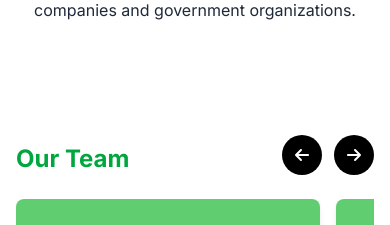
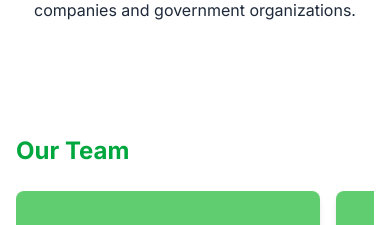
Before and after one commit to aayushneupane-git/nayatra-nextjs, a Next.js app: page / in a window 390 px wide. Shown: the part 1160-1385 px from the top of the page. Built offline with nearby package versions, Linux system fonts and the light colour scheme.

Commit message:
formatting and responsive test

```diff
--- a/src/app/page.js
+++ b/src/app/page.js
@@ -147,7 +147,7 @@ const AboutUsComponent = () => {
 
           {/* Copy */}
           <div className="text-center lg:text-left">
-            <h2 className="text-3xl sm:text-4xl font-bold text-green-600 mb-4 sm:mb-6">About Us</h2>
+            <h2 className="text-3xl sm:text-4xl font-bold text-green-600 mb-4 sm:mb-6 dark:text-white">About Us</h2>
             <p className="text-base sm:text-lg leading-relaxed text-gray-800 dark:text-gray-300">
               Concept Softworks is a software company, we develop custom built
               software for clients – covering everything from financial
@@ -316,7 +316,7 @@ const ContactUs = () => {
           {/* Left side - Contact form */}
           <div className="flex flex-col gap-6">
             <div>
-              <h2 className="text-3xl sm:text-4xl font-bold text-green-600">Contact Us</h2>
+              <h2 className="text-3xl sm:text-4xl font-bold text-green-600 dark:text-white">Contact Us</h2>
               <h3 className="text-lg sm:text-xl">What can we do for you</h3>
             </div>
 
--- a/src/components/Footer.jsx
+++ b/src/components/Footer.jsx
@@ -2,8 +2,7 @@ import { FaFacebookF, FaInstagram, FaTwitter } from "react-icons/fa";
 
 const Footer = () => {
   return (
-    <footer className="relative text-white bg-green-600 h-auto md:h-[440px] flex items-center py-8 md:py-0">
-      {/* Background pattern */}
+    <footer className="relative text-white bg-green-600 h-auto md:h-[440px] flex items-center py-8 md:py-0 dark:bg-gray-800">
       <div
         className="absolute inset-0 z-0"
         style={{
@@ -16,7 +15,6 @@ const Footer = () => {
         }}
       ></div>
 
-      {/* Content container */}
       <div className="container mx-auto px-4 relative z-10 flex flex-col gap-8">
         {/* Logo + Name */}
         <div className="max-w-md flex flex-col sm:flex-row gap-4 sm:items-center">
@@ -33,7 +31,6 @@ const Footer = () => {
 
         {/* Description + Links */}
         <div className="flex flex-col lg:flex-row justify-between gap-6">
-          {/* Description */}
           <div className="text-center lg:text-left">
             <p className="text-base sm:text-lg lg:w-3/4 mx-auto lg:mx-0">
               Concept Softworks is a software company we develop custom built
@@ -43,9 +40,7 @@ const Footer = () => {
             </p>
           </div>
 
-          {/* Navigation + Social */}
           <div className="flex flex-col gap-4 md:gap-6">
-            {/* Navigation links */}
             <div className="flex  justify-center md:justify-start gap-6">
               {["About", "Project", "Service", "Client"].map((item) => (
                 <h3
@@ -57,7 +52,6 @@ const Footer = () => {
               ))}
             </div>
 
-            {/* Social media icons */}
             <div className="flex justify-center md:justify-start gap-4 text-2xl">
               <a
                 href="https://facebook.com"
--- a/src/components/MyTeam.jsx
+++ b/src/components/MyTeam.jsx
@@ -40,27 +40,11 @@ export default function MyTeam() {
     <section className="py-12 bg-white dark:bg-black">
       <div className="max-w-6xl mx-auto px-4">
         <div className="flex items-end justify-between gap-4 mb-6">
-          <h2 className="text-green-600 text-2xl sm:text-3xl font-bold">
+          <h2 className="text-green-600 text-2xl sm:text-3xl font-bold dark:text-white">
             Our Team
           </h2>
 
-          {/* Mobile/Tablet controls (hidden on lg+) */}
-          <div className="flex items-center gap-3 lg:hidden">
-            <button
-              onClick={() => scrollByCard("left")}
-              className="w-10 h-10 rounded-full bg-black text-white dark:bg-white dark:text-black flex items-center justify-center hover:opacity-80 transition"
-              aria-label="Previous"
-            >
-              <FaArrowLeft />
-            </button>
-            <button
-              onClick={() => scrollByCard("right")}
-              className="w-10 h-10 rounded-full bg-black text-white dark:bg-white dark:text-black flex items-center justify-center hover:opacity-80 transition"
-              aria-label="Next"
-            >
-              <FaArrowRight />
-            </button>
-          </div>
+
         </div>
 
         {/*
@@ -93,11 +77,11 @@ export default function MyTeam() {
   );
 }
 
-function TeamCard({ member, className = "", ...rest }) {
+function TeamCard({ member, className = "dark:bg-gray-500", ...rest }) {
   return (
     <div
       {...rest}
-      className={`rounded-lg overflow-hidden shadow-md bg-[linear-gradient(53deg,rgba(171,206,96,1)_1%,rgba(171,206,96,1)_1%,rgba(96,206,112,1)_45%)] ${className}`}
+      className={`rounded-lg overflow-hidden shadow-md  bg-[linear-gradient(53deg,rgba(171,206,96,1)_1%,rgba(171,206,96,1)_1%,rgba(96,206,112,1)_45%)]  ${className}`}
     >
       <div className="relative">
         <img
@@ -107,7 +91,7 @@ function TeamCard({ member, className = "", ...rest }) {
           loading="lazy"
         />
       </div>
-      <div className="bg-[linear-gradient(53deg,rgba(171,206,96,1)_1%,rgba(171,206,96,1)_5%,rgba(96,206,112,1)_45%)] text-white p-4 border-t border-white/20">
+      <div className=" dark:bg-gray-700 bg-[linear-gradient(53deg,rgba(171,206,96,1)_1%,rgba(171,206,96,1)_5%,rgba(96,206,112,1)_45%)] text-white p-4 border-t border-white/20">
         <h3 className="text-lg font-bold">{member.name}</h3>
         <p className="text-sm mb-3 opacity-90">{member.role}</p>
         <div className="flex gap-3">
--- a/src/components/Services.jsx
+++ b/src/components/Services.jsx
@@ -68,8 +68,8 @@ export default function Services() {
   return (
     <section className="bg-white dark:bg-gray-900 py-20 px-6">
       <div className="w-full flex justify-center mb-10">
-        <div className="md:w-[70%] text-center">
-          <h2 className="text-4xl font-bold text-green-600">Our Services</h2>
+        <div className="md:w-[70%] text-left">
+          <h2 className="text-4xl font-bold text-green-600 dark:text-white ">Our Services</h2>
         </div>
       </div>
 
```
